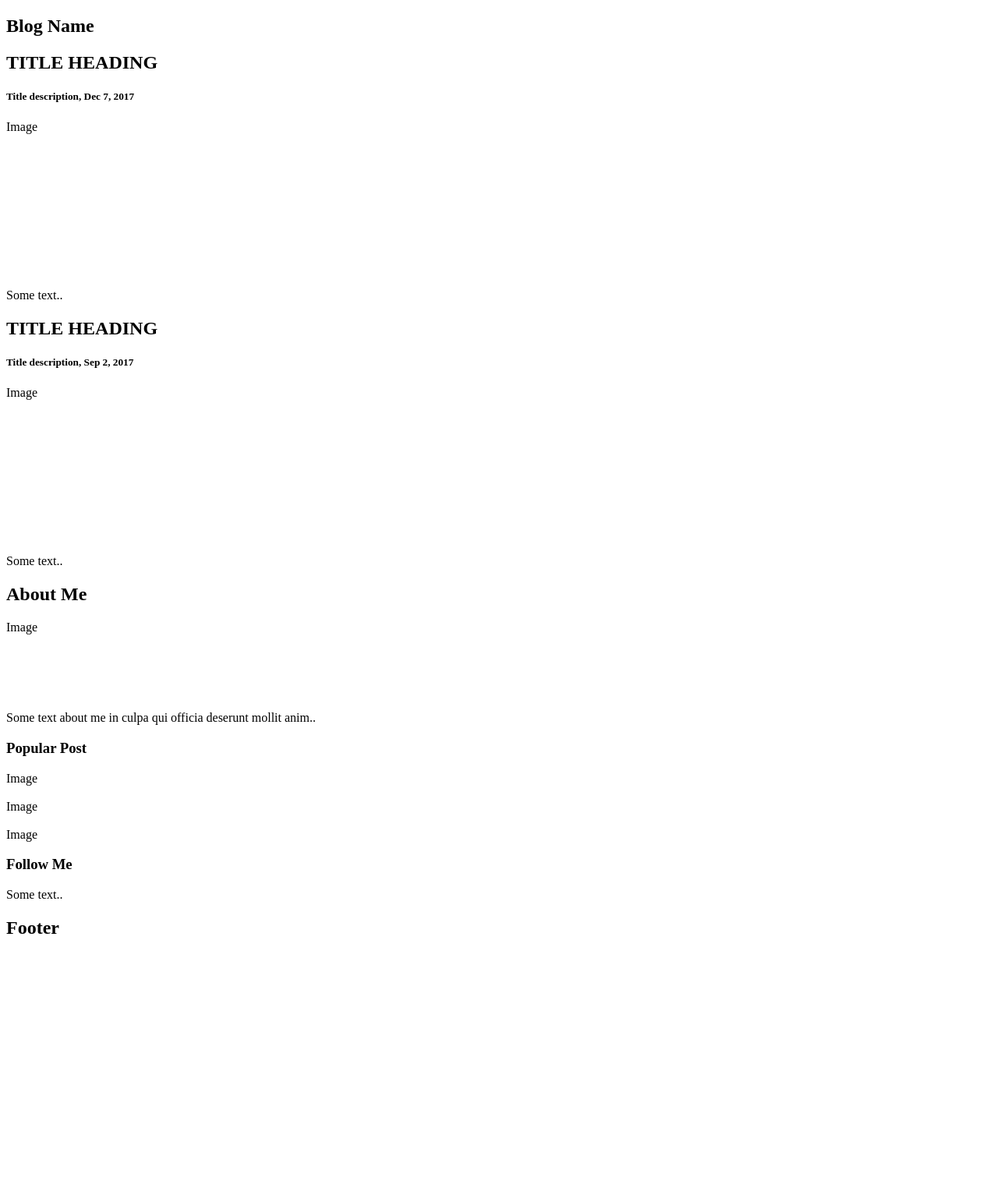
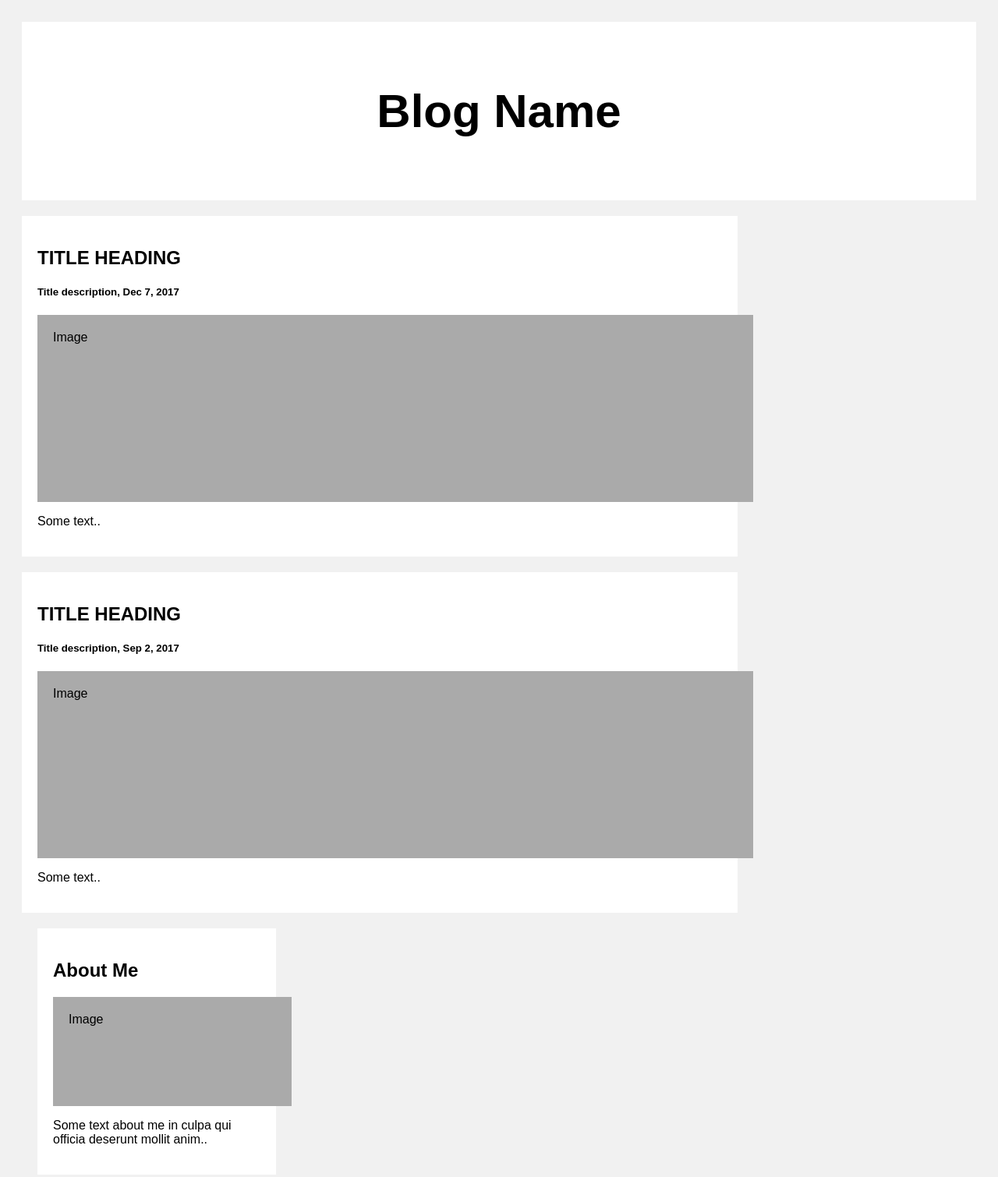
Before and after one commit to enlightenment-band/enlightenment-band.github.io, a plain HTML site: page index.html in a window 1280 px wide. Shown: the top 1510 px of the page at 78% size. Before the commit the page ends 1224 px from the top, so only its background shows below. Drawn offline with Linux system fonts and the light colour scheme.

Commit message:
Update index.html

```diff
--- a/index.html
+++ b/index.html
@@ -1,5 +1,73 @@
 <!DOCTYPE html>
 <html>
+<head>
+	<style>
+		body {
+  font-family: Arial;
+  padding: 20px;
+  background: #f1f1f1;
+}
+
+/* Header/Blog Title */
+.header {
+  padding: 30px;
+  font-size: 40px;
+  text-align: center;
+  background: white;
+}
+
+/* Create two unequal columns that floats next to each other */
+/* Left column */
+.leftcolumn {
+  float: left;
+  width: 75%;
+}
+
+/* Right column */
+.rightcolumn {
+  float: left;
+  width: 25%;
+  padding-left: 20px;
+}
+
+/* Fake image */
+.fakeimg {
+  background-color: #aaa;
+  width: 100%;
+  padding: 20px;
+}
+
+/* Add a card effect for articles */
+.card {
+  background-color: white;
+  padding: 20px;
+  margin-top: 20px;
+}
+
+/* Clear floats after the columns */
+.row:after {
+  content: "";
+  display: table;
+  clear: both;
+}
+
+/* Footer */
+.footer {
+  padding: 20px;
+  text-align: center;
+  background: #ddd;
+  margin-top: 20px;
+}
+
+/* Responsive layout - when the screen is less than 800px wide, make the two columns stack on top of each other instead of next to each other */
+@media (max-width: 800px) {
+  .leftcolumn, .rightcolumn {
+    width: 100%;
+    padding: 0;
+  }
+}
+	</style>
+</head>
 <body>
 	<div class="header">
 		<h2>Blog Name</h2>
```
